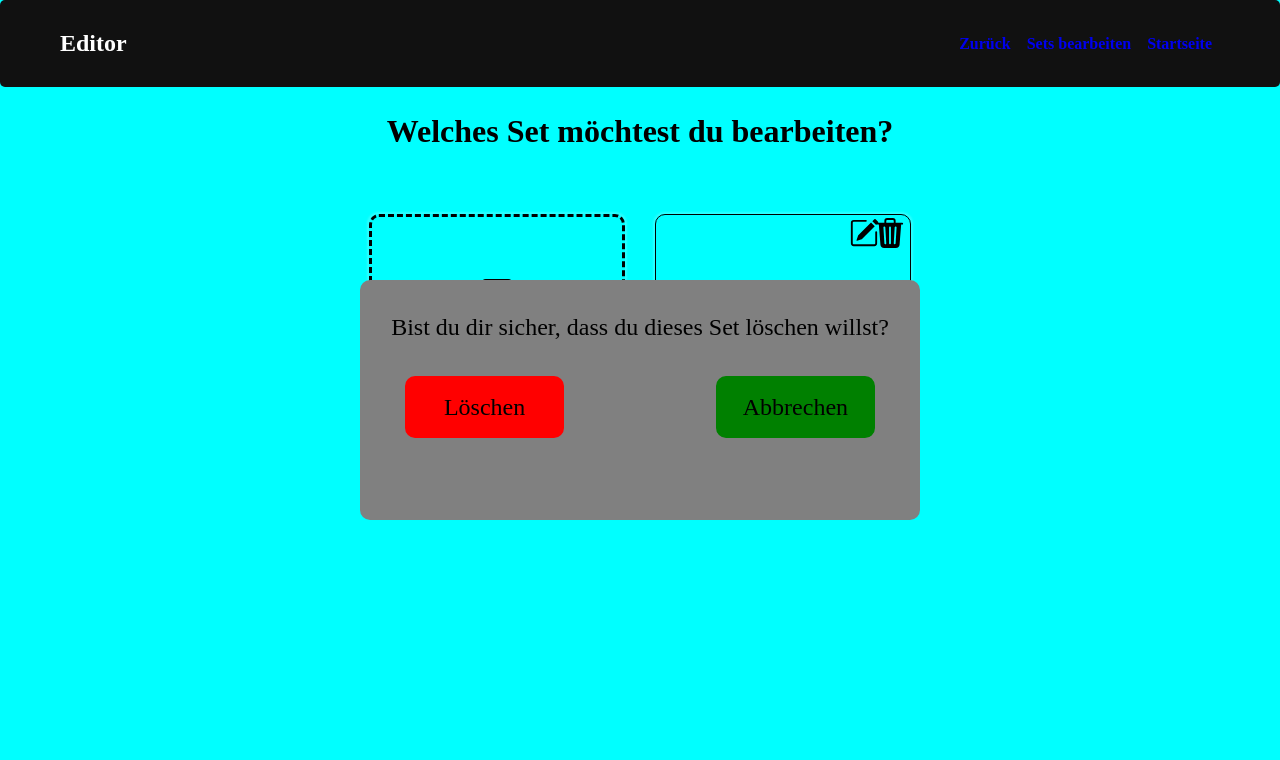
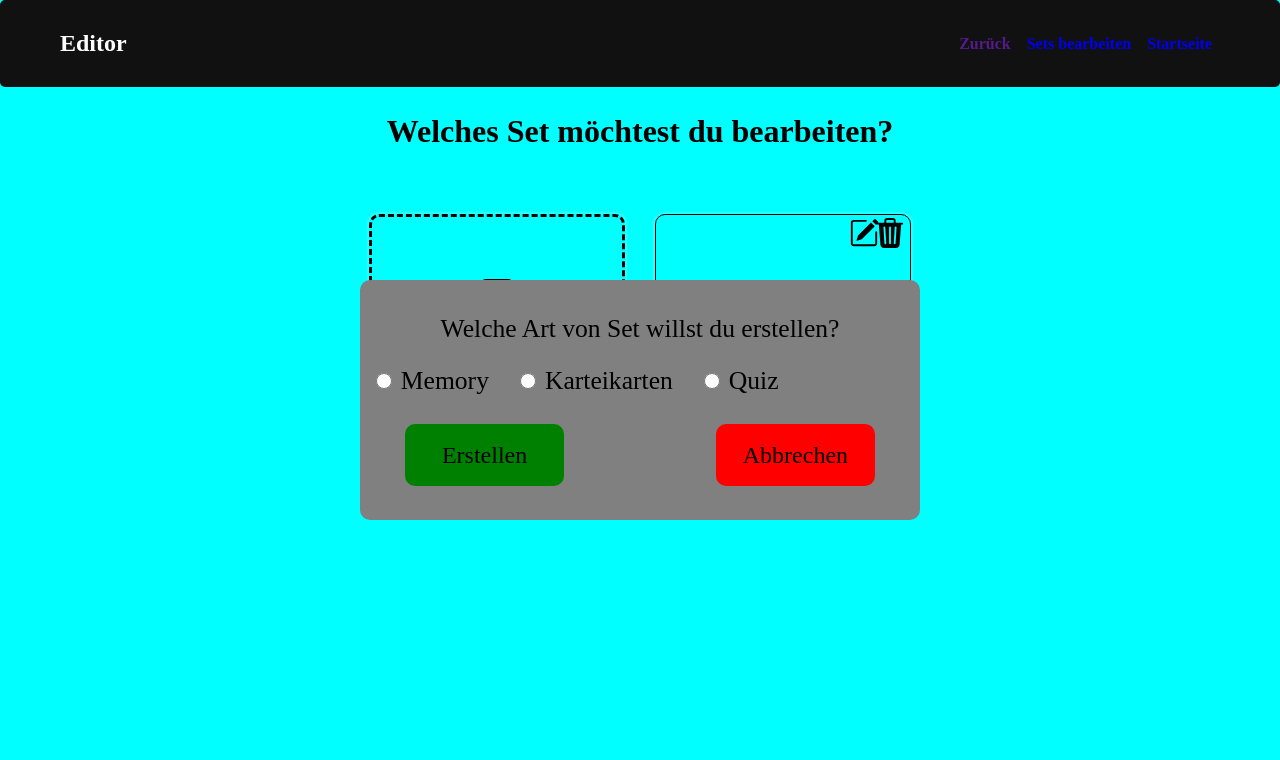
Before and after one commit to webentwicklung2022/Spiel-Projekt, a Node server app: page /Setbearbeiten in a window 1280 px wide, after a click that opens the changed part. Shown: the top 760 px of the page. Run offline with Node 20, Linux system fonts and the light colour scheme; data comes from the database, SQL or seed files in the repository.

Commit message:
SetBearbeiten Popup hinzugefügt

```diff
--- a/public/Js/Setbearbeiten.js
+++ b/public/Js/Setbearbeiten.js
@@ -1,5 +1,6 @@
 
 var popup = document.getElementById("Popup");
+var PopupArtVomQuiz = document.getElementById("PopupArtVomQuiz");
 
 
 function Popupoeffnen() {
@@ -16,10 +17,25 @@
 
 }
 
+function PopupArtVomQuizoeffnen() {
+
+
+  PopupArtVomQuiz.style.display = "block";
+
+}
+
+function PopupArtVomQuizSchliessen() {
+
+
+  PopupArtVomQuiz.style.display = "none";
+
+}
+
+
 
 function WechselZuSeterstellen(){
 
-    window.location.href = "/";
+    window.location.href = "/QuizSeterstellen";
 }
 
 
@@ -102,3 +118,49 @@
     `;
 
 }
+
+function goBack() {
+    window.history.back();
+  }
+
+
+
+  function seiteOeffnen(){
+
+    var ausgewahltesSpiel = checkRadio();
+
+    switch (ausgewahltesSpiel){
+      case "Memory":
+        window.location.href = "/QuizSeterstellen";
+        break;
+
+      case "Karteikarten":
+        window.location.href = "/";
+        break;
+
+      case "Quiz":
+        window.location.href = "/";
+        break;
+
+    }
+
+  }
+
+
+
+
+
+  function checkRadio() {
+    var radios = document.getElementsByName('flexRadioDefault');
+
+    for (var i = 0; i < radios.length; i++) {
+
+        if (radios[i].checked) {
+            var label = document.querySelector('label[for=' + radios[i].id + ']');
+
+            return label.innerText;
+        }
+    }
+
+    alert("Bitte wähle eine Option aus.");
+}
--- a/public/Js/Setwaehlen.js
+++ b/public/Js/Setwaehlen.js
@@ -90,3 +90,7 @@
 function MemoryOEffnen("Json mit memory Infos"){
 
 }*/
+
+function goBack() {
+    window.history.back();
+  }
--- a/public/css/SetBearbeiten.css
+++ b/public/css/SetBearbeiten.css
@@ -179,7 +179,7 @@
     border-radius: 10px;
 }
 
-#popupÜberschrift{
+.popupÜberschrift{
 
     text-align: center;
     margin-top: 6%;
@@ -237,15 +237,113 @@
 }
 
 
-/*
-        <div class="löschenDiv">
-            <p class="abbrechen">Löschen</p>
-        </div>
-        <div class="abbrechenDiv">
-            <p class="Abbrechen"> Abbrechen</p>
-        </div>
+#PopupArtVomQuiz{
+
+    position: fixed;
+    top: 50%;
+    left: 50%;
+    transform: translate(-50%, -50%);
+
+    height: 30vh;
+    width: 70vh;
+    background-color: grey;
+    display: none;
+    /* display: block; */
+    border-radius: 10px;
+
+}
 
 
 
-        display: inline-block;
-*/
+
+#FormDivPopup{
+
+    position: relative;
+
+    height: 30%;
+    /* background-color: #f7ce00; */
+
+
+
+}
+
+.form-check{
+    display: inline-block;
+    margin-top: 4%;
+    margin-left: 2%;
+    margin-right: 2%;
+}
+
+
+.form-check-input {
+    width: 2vw;
+    height: 2vh;
+}
+
+.form-check-label {
+    font-size: 2vw;
+}
+
+.popupÜberschriftText{
+    font-size: 2vw;
+}
+
+
+
+#erstellenOderAbbrechenDiv{
+    /* background-color: chartreuse; */
+    height: 40%;
+
+}
+
+
+#erstellenDiv{
+
+    position: absolute;
+    left: 8%;
+    top: 60%;
+
+    height: 7vh;
+    width: 12vw;
+    text-align: center;
+
+    cursor: pointer;
+
+    display: flex;
+    justify-content: center;
+    align-items: center;
+    border-radius: 10px;
+    border: green solid;
+    background-color: green;
+}
+
+
+#abbrechenDiv2{
+    position: absolute;
+
+
+    right: 8%;
+    top: 60%;
+    text-align: center;
+    border: red solid;
+    height: 7vh;
+    width: 12vw;
+    background-color: red;
+    cursor: pointer;
+    display: flex;
+    justify-content: center;
+    align-items: center;
+    border-radius: 10px;
+}
+
+
+
+
+#abbrechenDiv2:active {
+
+    transform: scale(0.95);
+}
+#erstellenDiv:active {
+
+    transform: scale(0.95);
+}
--- a/routes/Pages.js
+++ b/routes/Pages.js
@@ -15,6 +15,7 @@
 
     // Beispiel für eine SQL-Abfrage zum Einfügen von Daten
     const sql = 'INSERT INTO karten (Frage, Antwort, Set_ID) VALUES (?, ?, ?)';
+
 
     // Führe die SQL-Abfrage aus und übergib die Werte als Parameter
     db.query(sql, [Frage, Antwort, Set_ID], (error, results) => {
@@ -45,15 +46,20 @@
     res.render("Setwaehlen");
 });
 
+router.get('/Setbearbeiten', (req, res) => {
+    res.render("SetBearbeiten");
+});
+
+router.get('/QuizSeterstellen', (req, res) => {
+    res.render("Seterstellen");
+});
+
+
 router.post('/setausgewaehlt', (req, res) => {
 
     set = req.body.id;
    return res.render('Memory', { Set: set });
 
-});
-
-router.get('/Setbearbeiten', (req, res) => {
-    res.render("SetBearbeiten");
 });
 
 
--- a/views/SetBearbeiten.hbs
+++ b/views/SetBearbeiten.hbs
@@ -14,7 +14,7 @@
         <h1>Editor</h1>
         <ul>
 
-            <li><a href="/">Zurück</a></li>
+            <li><a href="" onclick="">Zurück</a></li>
             <li><a href="/login">Sets bearbeiten</a></li>
             <li><a href="/register">Startseite</a></li>
 
@@ -130,7 +130,7 @@
 
 
 
-        <div id="hinzufuegen" class="Set" onclick="WechselZuSeterstellen()">
+        <div id="hinzufuegen" class="Set" onclick="PopupArtVomQuizoeffnen()">
 
 
             <div class="SetUeberschrift">
@@ -152,8 +152,8 @@
     <div id="Popup">
 
 
-        <div id="popupÜberschrift">
-            <p>Bist du dir sicher, dass du dieses Set löschen willst?</p>
+        <div class="popupÜberschrift">
+            <p class="popupÜberschriftText">Bist du dir sicher, dass du dieses Set löschen willst?</p>
         </div>
 
         <div id="löschenDiv">
@@ -167,6 +167,70 @@
     </div>
 
 
+
+
+
+
+        <div id="PopupArtVomQuiz">
+
+
+        <div class="popupÜberschrift">
+            <p class="popupÜberschriftText">Welche Art von Set willst du erstellen?</p>
+        </div>
+
+
+
+
+
+
+        <div id="FormDivPopup">
+
+            <form>
+
+                <div class="form-check">
+                <input class="form-check-input" type="radio" name="flexRadioDefault" id="flexRadioDefault1">
+                <label class="form-check-label" for="flexRadioDefault1">Memory</label>
+                </div>
+
+
+                <div class="form-check">
+                <input class="form-check-input" type="radio" name="flexRadioDefault" id="flexRadioDefault2" >
+                <label class="form-check-label" for="flexRadioDefault2">Karteikarten</label>
+                </div>
+
+                <div class="form-check">
+                <input class="form-check-input" type="radio" name="flexRadioDefault" id="flexRadioDefault3" >
+                <label class="form-check-label" for="flexRadioDefault2">Quiz</label>
+                </div>
+
+
+                </form>
+
+
+        </div>
+
+
+
+
+        <div id="erstellenOderAbbrechenDiv">
+
+        <div id="erstellenDiv" onclick="seiteOeffnen()">
+            <p id="erstellen">Erstellen</p>
+        </div>
+
+
+        <div id="abbrechenDiv2" onclick="PopupArtVomQuizSchliessen()">
+            <p id="Abbrechen2"> Abbrechen</p>
+        </div>
+
+
+        </div>
+
+
+
+    </div>
+
+
 </body>
 <script src="Js/Setbearbeiten.js"></script>
 </html>
--- a/views/Setwaehlen.hbs
+++ b/views/Setwaehlen.hbs
@@ -16,7 +16,7 @@
         <ul>
 
             <li><a href="/Memory">Zurück</a></li>
-            <li><a href="/login">Sets bearbeiten</a></li>
+            <li><a href="/Setbearbeiten">Sets bearbeiten</a></li>
             <li><a href="/">Startseite</a></li>
 
         </ul>
```
Also changed, not shown: public/css/Seterstellen.css (+14 -0 lines), views/Seterstellen.hbs (renamed from views/Seterstellen.html, +42 -38 lines).
